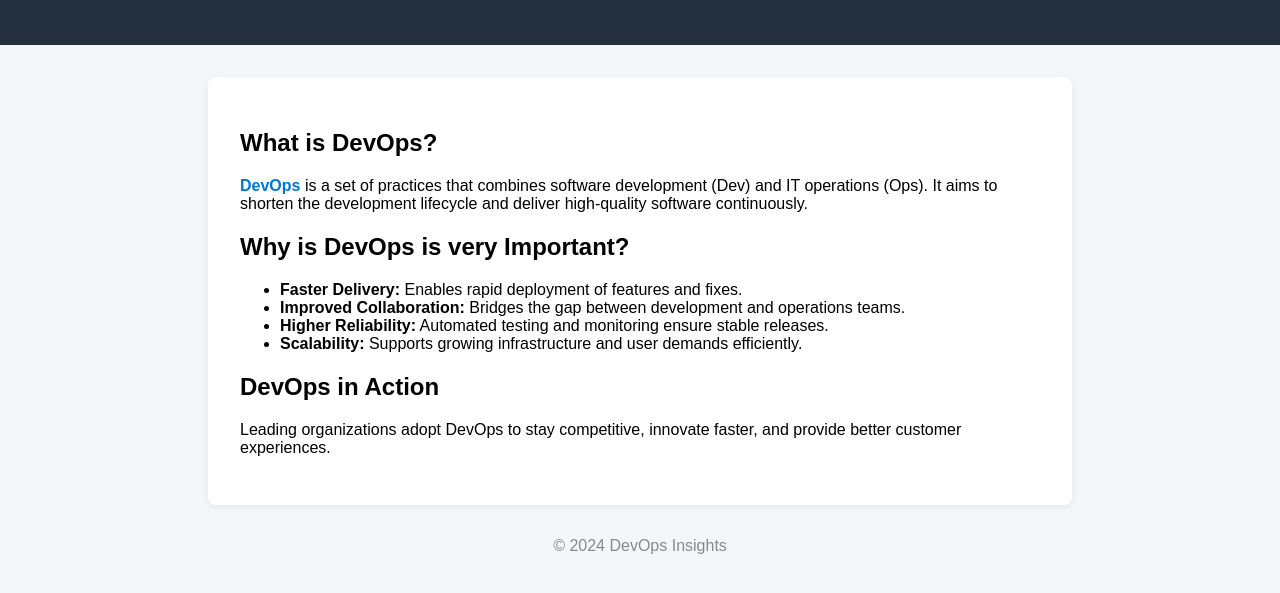
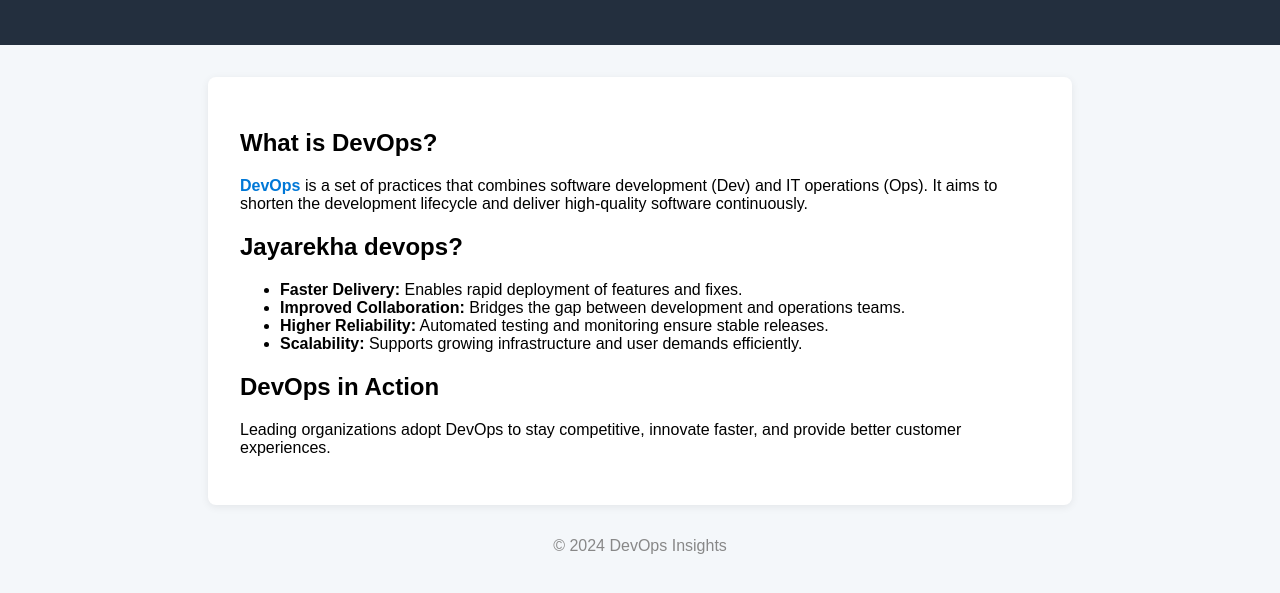
Before and after one commit to Jayarekha17/jenkins-pipeline, a plain HTML site: page index.html in a window 1280 px wide. Shown: the part 111-704 px from the top of the page. Drawn offline with Linux system fonts and the light colour scheme.

Commit message:
latest11

```diff
--- a/index.html
+++ b/index.html
@@ -56,7 +56,7 @@
             </p>
         </section>
         <section>
-            <h2>Why is DevOps is very  Important?</h2>
+            <h2>Jayarekha devops?</h2>
             <ul>
                 <li><strong>Faster Delivery:</strong> Enables rapid deployment of features and fixes.</li>
                 <li><strong>Improved Collaboration:</strong> Bridges the gap between development and operations teams.</li>
```
